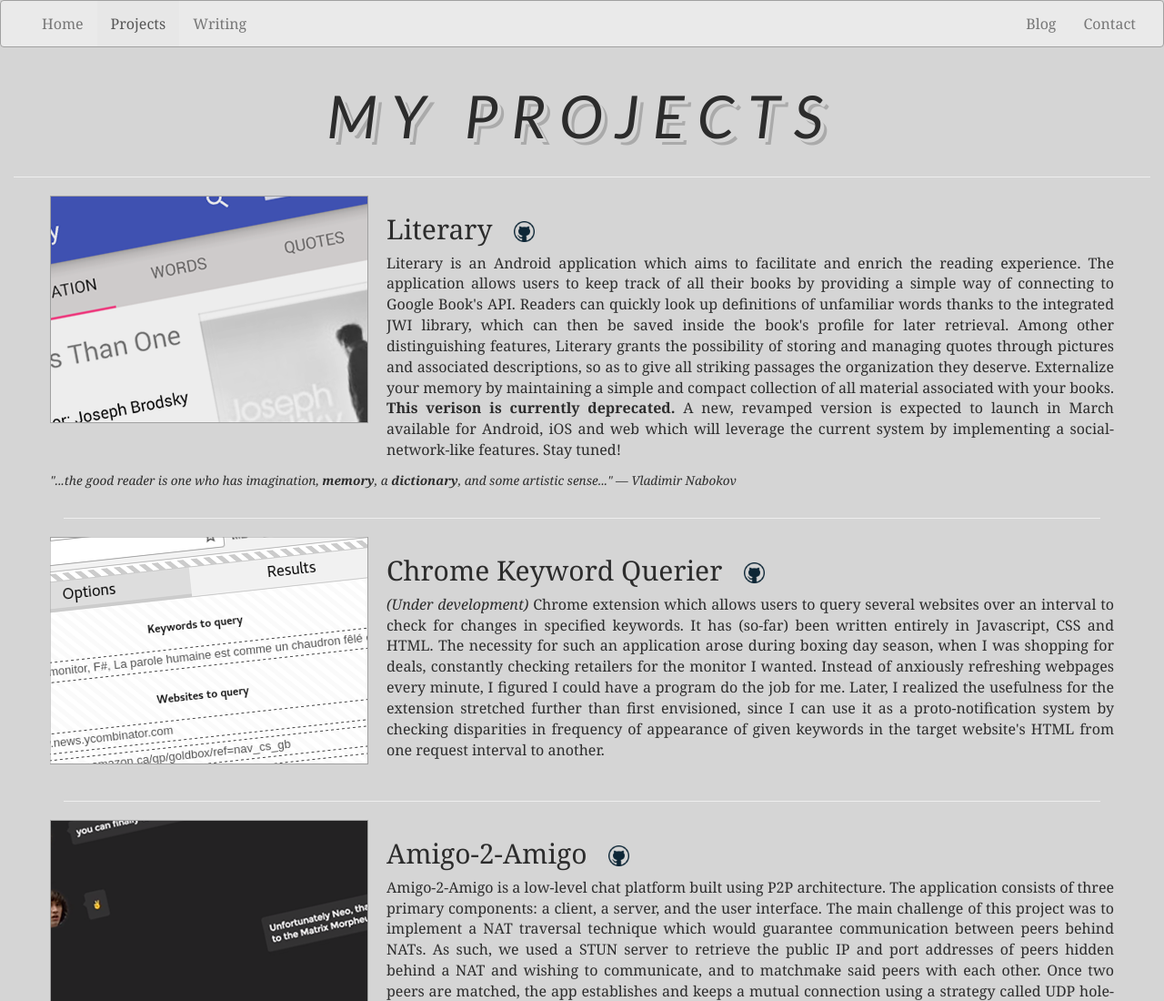
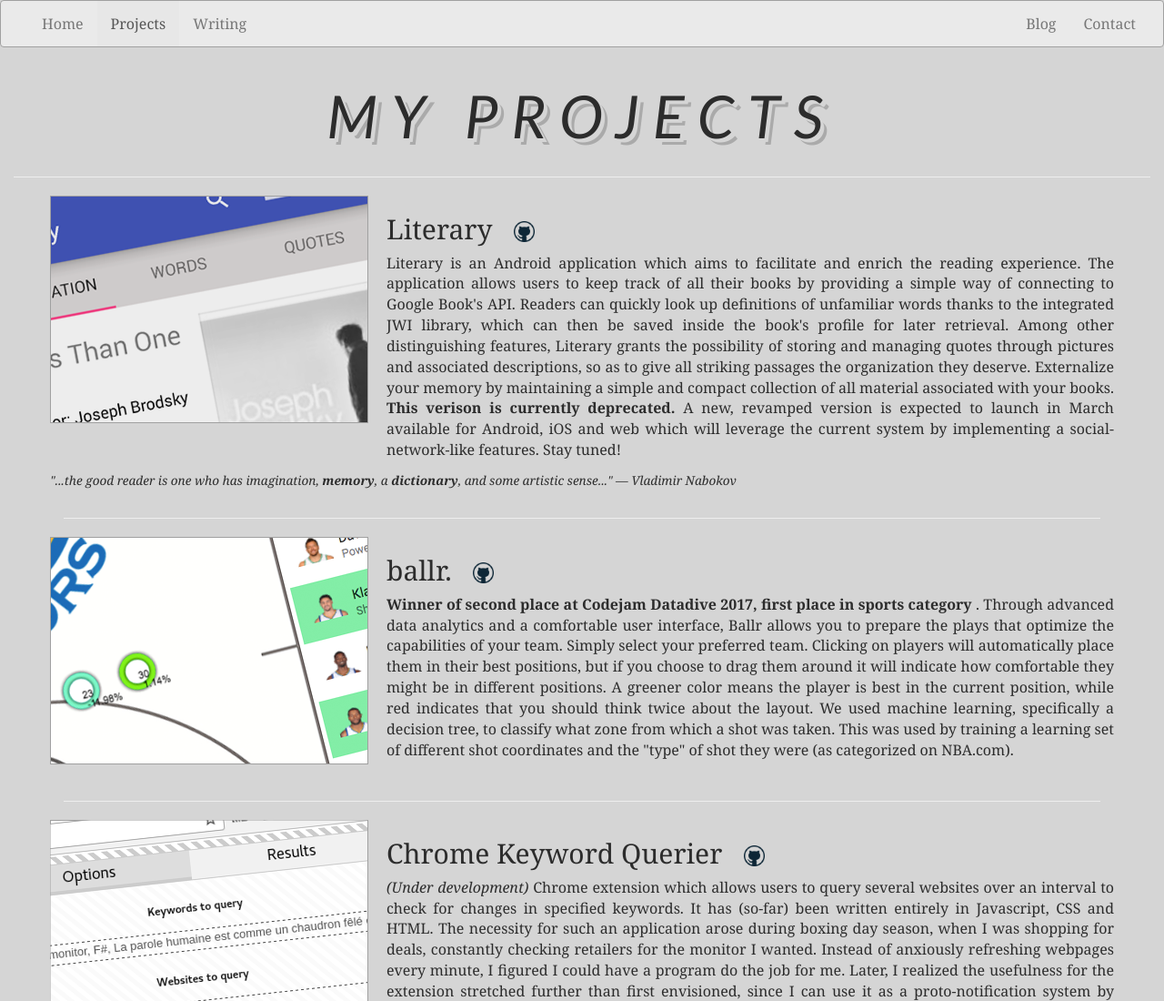
Before and after one commit to alexboii/www.alexbratyshk.in, a plain HTML site: page projects.html in a window 1280 px wide. Shown: the top 1100 px of the page at 91% size. Drawn offline with Linux system fonts and the light colour scheme.

Commit message:
whatever add

```diff
--- a/projects.html
+++ b/projects.html
@@ -160,6 +160,31 @@
       </div>
       <hr>
 
+            <div class="container-ballr">
+              <div class="row text-left">
+                <p>
+                  <img src="images/ballr.png" alt="Ballr" class="project-image-1"> </p>
+                <h2>ballr. &nbsp;
+                  <a href="https://github.com/alexboii/Ballr">
+                    <img src="images/github-logo.png" height="2%" width="2%">
+                  </a>
+                </h2>
+                <p align="justify">
+                    <b>Winner of second place at Codejam Datadive 2017, first place in sports category </b>.
+                    Through advanced data analytics and a comfortable user
+                    interface, Ballr allows you to prepare the plays that optimize the capabilities of
+                    your team. Simply select your preferred team. Clicking on players will automatically
+                    place them in their best positions, but if you choose to drag them around it will
+                    indicate how comfortable they might be in different positions. A greener color means
+                    the player is best in the current position, while red indicates that you should think
+                    twice about the layout. We used machine learning, specifically a decision tree, to classify what zone from which a shot was taken.
+                    This was used by training a learning set of different shot coordinates and the "type" of shot they were (as categorized on NBA.com).</p>
+                <p></p>
+                <p></p>
+              </div>
+            </div>
+      <hr>
+
       <div class="container-chrome-extension">
         <div class="row text-left">
           <p>
@@ -187,9 +212,9 @@
       <div class="container-amigo-2-amigo">
         <div class="row text-left">
           <p>
-            <img src="images/amigo.png" alt="Chrome Extension" class="project-image-1"> </p>
+            <img src="images/amigo.png" alt="Amigo-2-Amigo" class="project-image-1"> </p>
           <h2>Amigo-2-Amigo &nbsp;
-            <a href="https://github.com/alexboii/Chrome-Keyword-Querier">
+            <a href="https://github.com/alexboii/Amigo-2-Amigo-Chat">
               <img src="images/github-logo.png" height="2%" width="2%">
             </a>
           </h2>
```
Also changed, not shown: index.html (+1 -1 lines), images/ballr.png (added).
